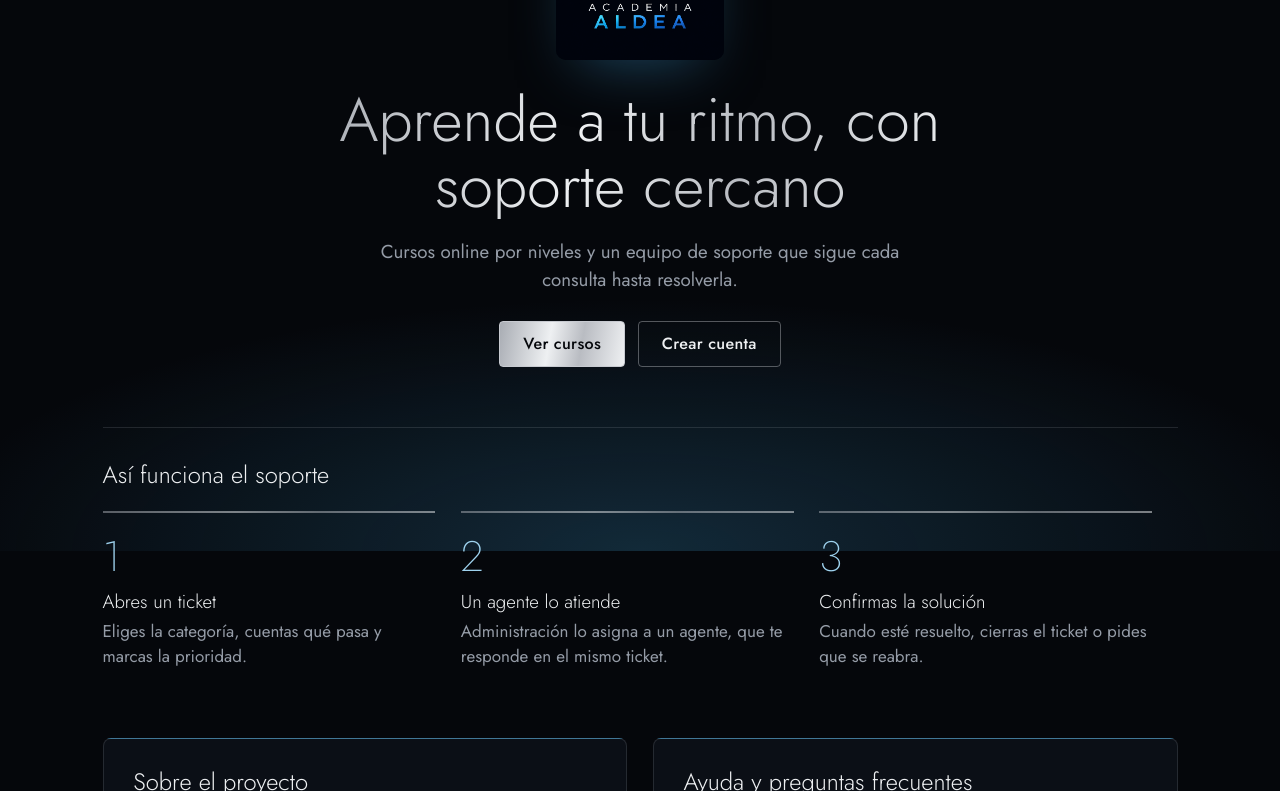
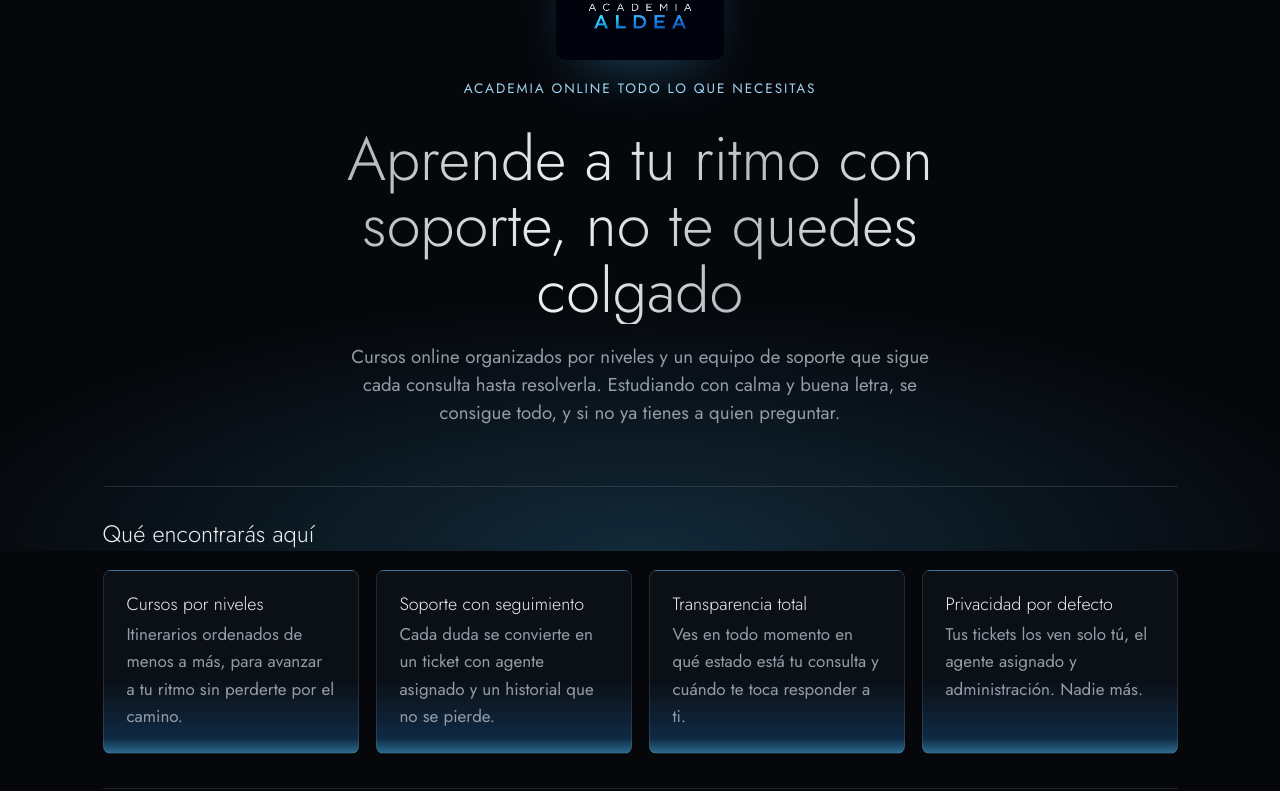
Before and after one commit to vlnreyna/Academia-Online, a React (Vite) app in the folder cliente/: page / in a window 1280 px wide. Shown: the part 249-1040 px from the top of the page. Built offline with nearby package versions, Linux system fonts and the light colour scheme; no server answers.

Commit message:
Cambios en el Home

```diff
--- a/cliente/src/Home/Home.css
+++ b/cliente/src/Home/Home.css
@@ -138,3 +138,53 @@
   line-height: 1.6;
   color: var(--plata);
 }
+
+.home-etiqueta {
+  margin: 0;
+  font-size: 0.8rem;
+  letter-spacing: 0.14em;
+  text-transform: uppercase;
+  color: var(--hielo);
+}
+
+.home-ventajas {
+  padding: 2rem 0;
+  border-top: 1px solid var(--borde);
+}
+
+.home-ventajas h2,
+.home-ciclo h2 {
+  margin-bottom: 0.5rem;
+}
+
+.home-tarjetas {
+  display: grid;
+  grid-template-columns: repeat(auto-fit, minmax(220px, 1fr));
+  gap: 1rem;
+  margin: 1.25rem 0 0;
+  padding: 0;
+  list-style: none;
+}
+
+.home-tarjeta {
+  padding: 1.35rem;
+  border: 1px solid var(--borde);
+  border-radius: var(--radio-grande);
+  background: var(--tarjeta-gradiente);
+}
+
+.home-tarjeta h3 {
+  margin: 0 0 0.4rem;
+  font-size: 1.05rem;
+}
+
+.home-tarjeta p {
+  margin: 0;
+  line-height: 1.6;
+  color: var(--texto-suave);
+}
+
+.home-intro-seccion {
+  margin: 0 0 1.25rem;
+  color: var(--texto-suave);
+}
--- a/cliente/src/Home/Home.jsx
+++ b/cliente/src/Home/Home.jsx
@@ -1,16 +1,42 @@
-import { Link } from 'react-router-dom'
-import { useSesion } from '../Sesion/SesionContext'
 import './Home.css'
+
+const VENTAJAS = [
+  {
+    titulo: 'Cursos por niveles',
+    texto: 'Itinerarios ordenados de menos a más, para avanzar a tu ritmo sin perderte por el camino.',
+  },
+  {
+    titulo: 'Soporte con seguimiento',
+    texto: 'Cada duda se convierte en un ticket con agente asignado y un historial que no se pierde.',
+  },
+  {
+    titulo: 'Transparencia total',
+    texto: 'Ves en todo momento en qué estado está tu consulta y cuándo te toca responder a ti.',
+  },
+  {
+    titulo: 'Privacidad por defecto',
+    texto: 'Tus tickets los ven solo tú, el agente asignado y administración. Nadie más.',
+  },
+]
+
+const PASOS = [
+  {
+    titulo: 'Abres un ticket',
+    texto: 'Eliges la categoría, cuentas qué pasa con detalle y marcas la prioridad.',
+  },
+  {
+    titulo: 'Un agente lo atiende',
+    texto: 'Administración lo asigna a un agente, que te responde en el mismo ticket.',
+  },
+  {
+    titulo: 'Confirmas la solución',
+    texto: 'Cuando esté resuelto, cierras el ticket o pides que se reabra si hace falta.',
+  },
+]
 
 const HISTORIA = [
   'Academia Aldea nació con una idea sencilla: que aprender sea accesible y cercano, desde cualquier lugar.',
   'Empezamos con un pequeño grupo de profesores y alumnos. Hoy ofrecemos cursos online por niveles y un equipo de soporte que responde a cada consulta mediante tickets, para que ninguna duda se quede sin seguimiento.',
-]
-
-const PASOS = [
-  { titulo: 'Abres un ticket', texto: 'Eliges la categoría, cuentas qué pasa y marcas la prioridad.' },
-  { titulo: 'Un agente lo atiende', texto: 'Administración lo asigna a un agente, que te responde en el mismo ticket.' },
-  { titulo: 'Confirmas la solución', texto: 'Cuando esté resuelto, cierras el ticket o pides que se reabra.' },
 ]
 
 const PREGUNTAS = [
@@ -41,31 +67,41 @@ const PREGUNTAS = [
 ]
 
 export default function Home() {
-  const { usuario } = useSesion()
-  const puedeAbrirTicket = !usuario || usuario.rol === 'ALUMNO' || usuario.rol === 'ADMIN'
-
   return (
     <div className="home">
       <header className="home-hero">
-        <img src={`${import.meta.env.BASE_URL}logo-academia-aldea.png`} alt="Academia Aldea" className="home-logo" width="168" height="168" />
-        <h1>Aprende a tu ritmo, con soporte cercano</h1>
+        <img
+          src={`${import.meta.env.BASE_URL}logo-academia-aldea.png`}
+          alt="Academia Aldea"
+          className="home-logo"
+          width="168"
+          height="168"
+        />
+        <p className="home-etiqueta">Academia online todo lo que necesitas</p>
+        <h1>Aprende a tu ritmo con soporte, no te quedes colgado</h1>
         <p className="home-subtitulo">
-          Cursos online por niveles y un equipo de soporte que sigue cada consulta hasta resolverla.
+          Cursos online organizados por niveles y un equipo de soporte que sigue cada consulta hasta
+          resolverla. Estudiando con calma y buena letra, se consigue todo, y si no ya tienes a quien preguntar.
         </p>
-        <div className="home-acciones">
-          <Link to="/cursos" className="boton boton-principal">
-            Ver cursos
-          </Link>
-          {puedeAbrirTicket && (
-            <Link to={usuario ? '/tickets/nuevo' : '/acceso'} className="boton boton-secundario">
-              {usuario ? 'Abrir un ticket' : 'Crear cuenta'}
-            </Link>
-          )}
-        </div>
       </header>
+
+      <section className="home-ventajas" aria-labelledby="titulo-ventajas">
+        <h2 id="titulo-ventajas">Qué encontrarás aquí</h2>
+        <ul className="home-tarjetas">
+          {VENTAJAS.map((item) => (
+            <li key={item.titulo} className="home-tarjeta">
+              <h3>{item.titulo}</h3>
+              <p>{item.texto}</p>
+            </li>
+          ))}
+        </ul>
+      </section>
 
       <section className="home-ciclo" aria-labelledby="titulo-ciclo">
         <h2 id="titulo-ciclo">Así funciona el soporte</h2>
+        <p className="home-intro-seccion">
+          Tres pasos sencillos, sin correos perdidos ni preguntas repetidas.
+        </p>
         <ol className="home-pasos">
           {PASOS.map((paso) => (
             <li key={paso.titulo}>
```
